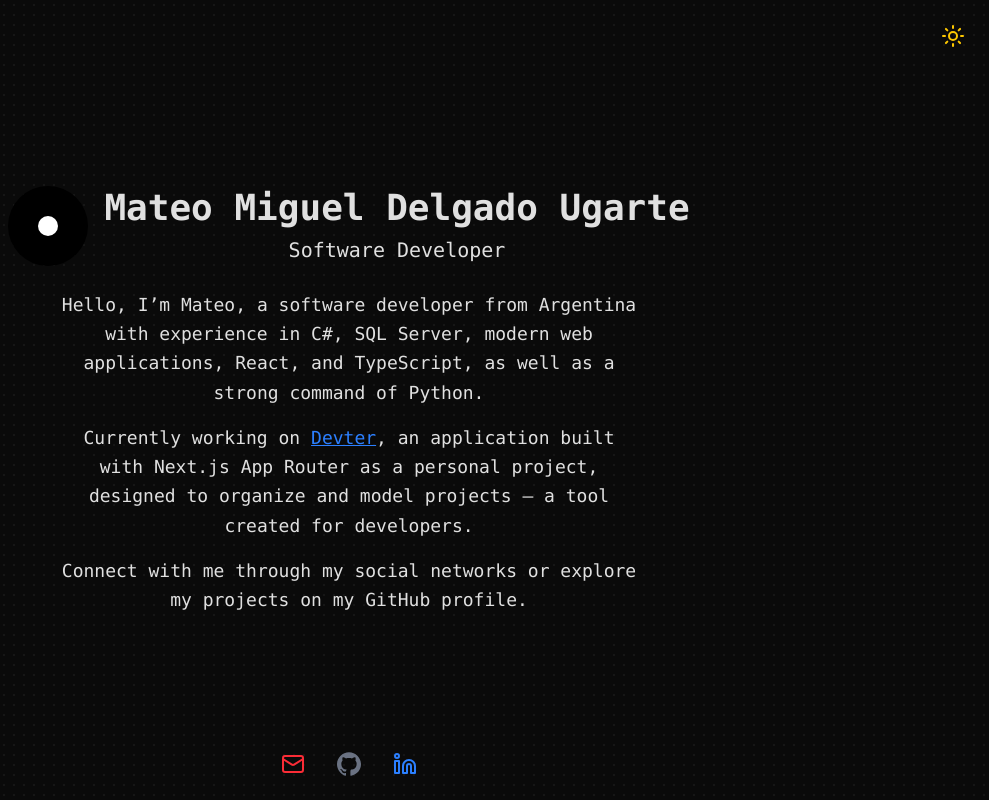
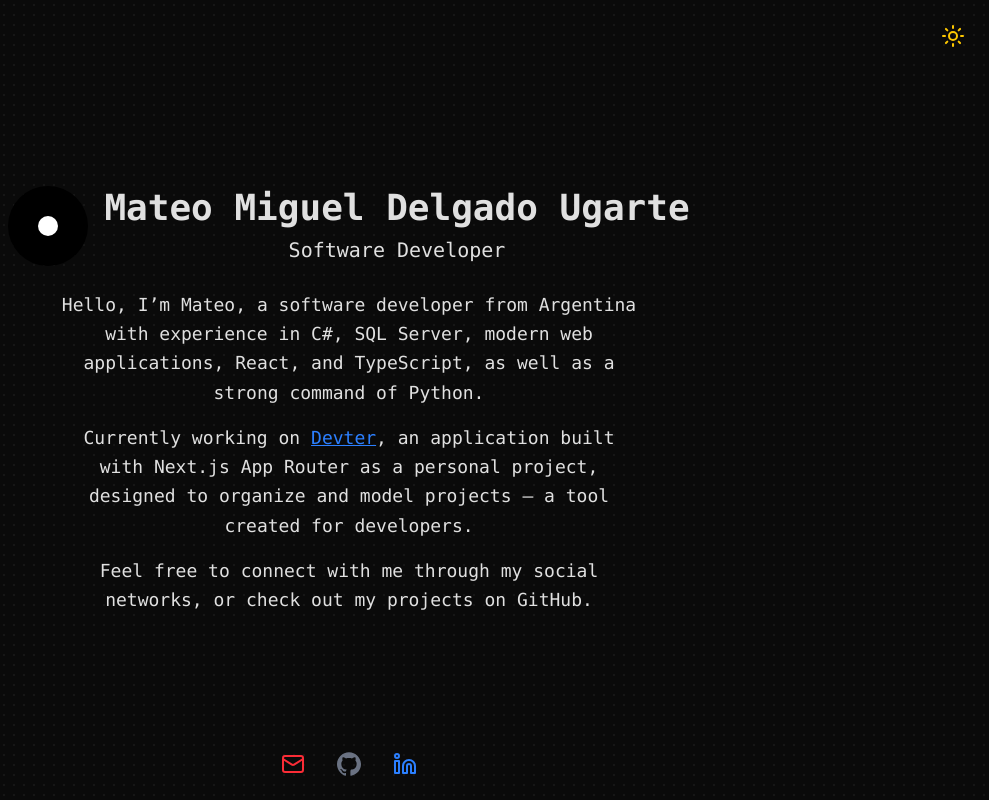
Before and after one commit to MateoDelgadoU/Portfolio-Mateo, a React (Vite) app: page / in a window 1280 px wide. Shown: the whole page, without its empty margins (291-1280 px from the left). Built offline with nearby package versions, Linux system fonts and the light colour scheme.

Commit message:
p improved

```diff
--- a/src/App.tsx
+++ b/src/App.tsx
@@ -115,7 +115,7 @@ export default function App() {
           developers.
         </p>
         <p className="leading-relaxed max-w-xl">
-          Connect with me through my social networks or explore my projects  on my GitHub profile.
+          Feel free to connect with me through my social networks, or check out my projects on GitHub.
         </p>
       </main>
 
```
